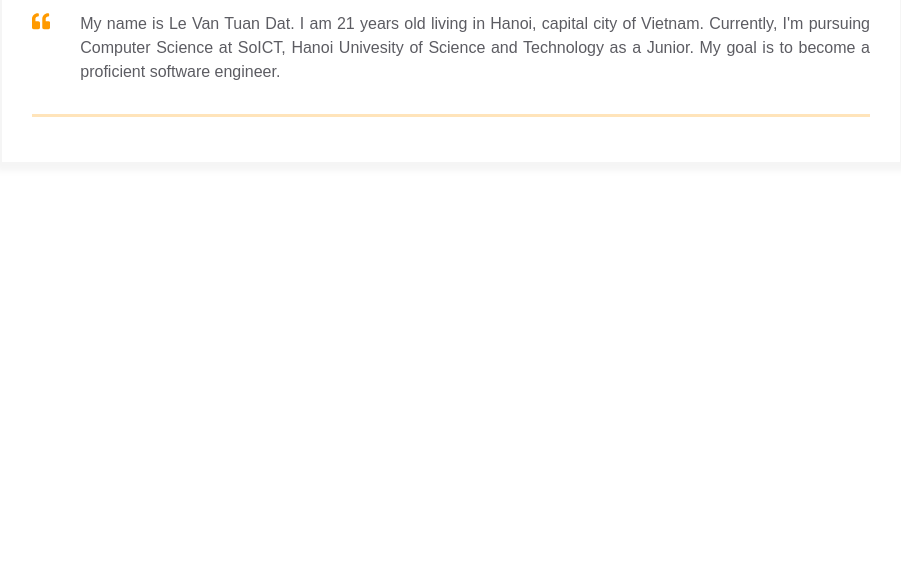
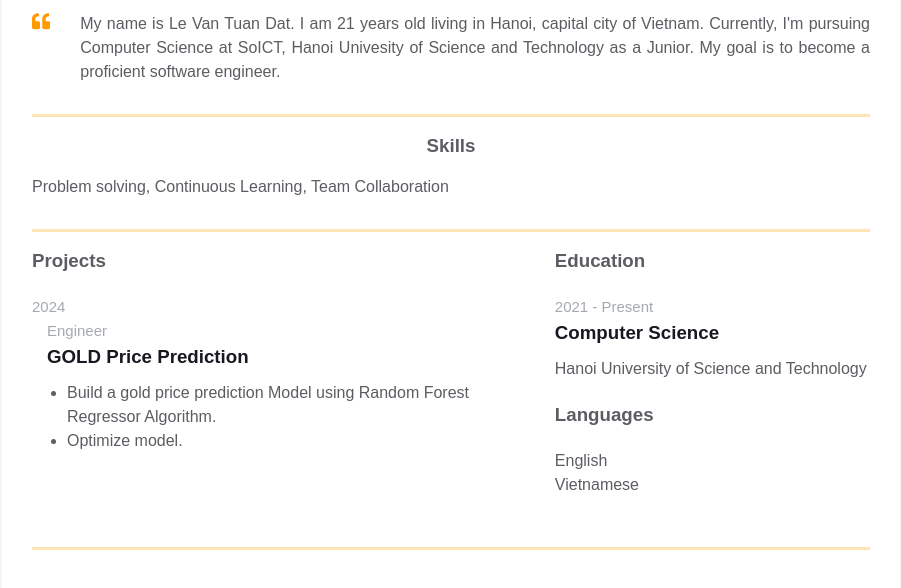
Before and after one commit to datzxje/homepage, a plain HTML site: page index.html in a window 1280 px wide. Shown: the part 394-982 px from the top of the page, without its empty margins (189-1090 px from the left). Before the commit the page ends 800 px from the top, so only its background shows below. Drawn offline with Linux system fonts and the light colour scheme.

Commit message:
update secondary content for body

```diff
--- a/index.html
+++ b/index.html
@@ -113,6 +113,56 @@
                     </div>
                 </div>
 
+                <div class="container">
+                    <div class="resume__block">
+                    <div class="skills">
+                        <h3 class="skills__header">Skills</h3>
+                        <p class="skills__text">Problem solving, Continuous Learning, Team Collaboration</p>
+                    </div>
+                    </div>
+                </div>
+
+                <div class="container">
+                    <div class="resume__block">
+                        <div class="main-info fh">
+                            <div class="experiences">
+                                <h3 class="experiences__header">Projects</h3>
+                                <div class="experiences__company">
+                                    <div class="experiences__company-header">
+                                        <span class="experiences__company-header-durability">2024</span>
+                                        <!-- <h3 class="experiences__company-header-name">Binary Studio</h3> -->
+                                    </div>
+
+                                    <div class="experiences__company-project">
+                                        <span class="experiences__company-project-role">Engineer</span>
+                                        <h3 class="experiences__company-project-name">GOLD Price Prediction</h3>
+                                        <ul class="experiences__company-project-responsibilities">
+                                            <li>Build a gold price prediction Model using Random Forest Regressor Algorithm.</li>
+                                            <li>Optimize model.</li>
+                                        </ul>
+                                    </div>
+                                </div>
+                            </div>
+
+                            <div class="additional-info fv">
+                                <div class="additional-info__education">
+                                    <h3 class="additional-info__education-header">Education</h3>
+                                    <div class="additional-info__education-university">
+                                        <span class="additional-info__education-university-durability"> 2021 - Present </span>
+                                        <h3 class="additional-info__education-university-speciality">Computer Science</h3>
+                                        <p class="additional-info__education-university-name">Hanoi University of Science and Technology</p>
+                                    </div>
+                                </div>
+
+                                <div class="additional-info__languages">
+                                    <h3 class="additional-info__languages-header">Languages</h3>
+                                    <p class="additional-info__languages-item">English</p>
+                                    <p class="additional-info__languages-item">Vietnamese</p>
+                                </div>
+                            </div>
+                        </div>
+                    </div>
+                </div>
             </div>
         </main>
     </body>
```
